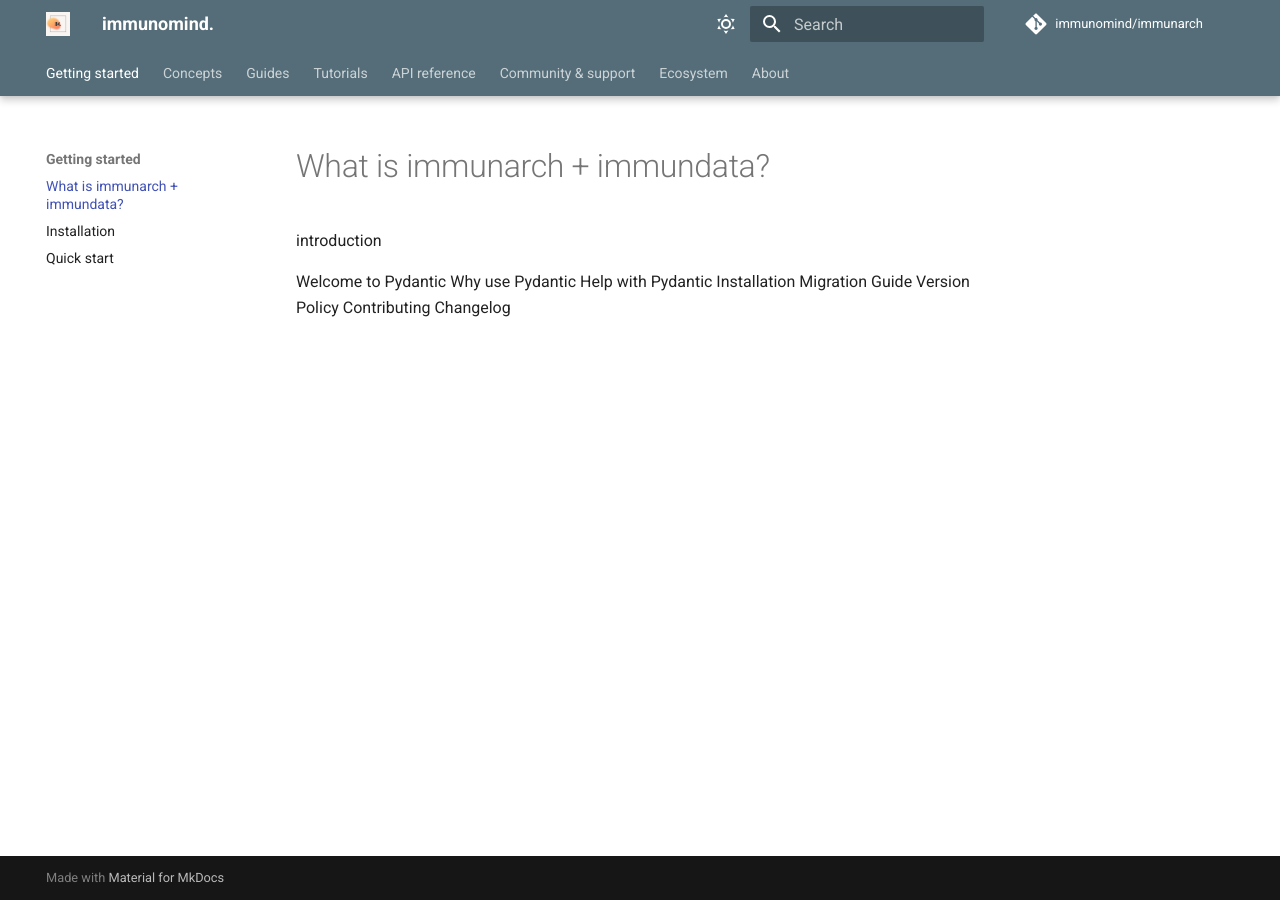
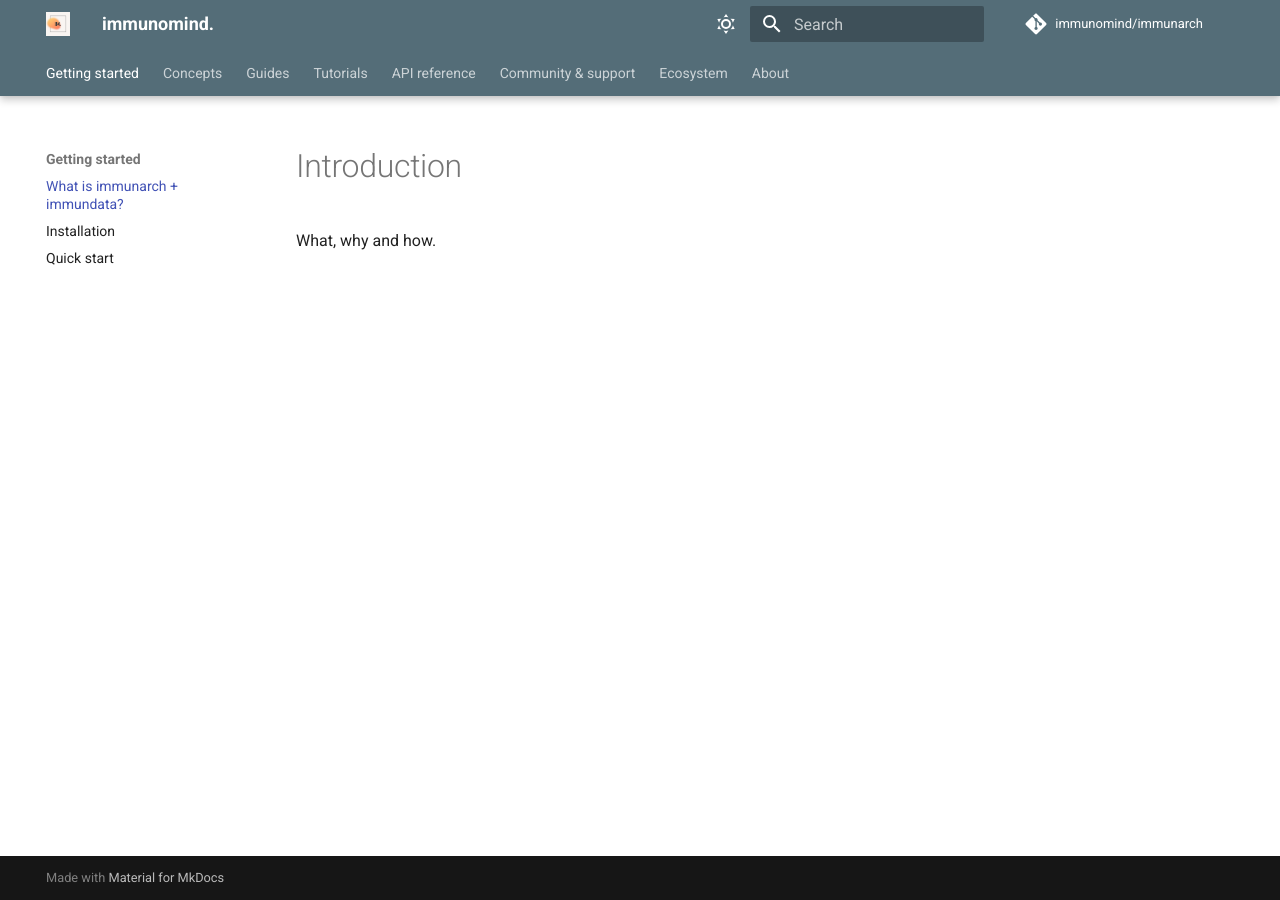
Before and after one commit to immunomind/docs, an MkDocs documentation site: the page built from docs/source/intro/introduction.md, in a window 1280 px wide. Built offline with MkDocs 1.6.1 and Material for MkDocs 9.7.7, drawn with Linux system fonts in a browser that asks for light colours; comment, search, counter and statistics services are not loaded.

Commit message:
fix: hopefully fix bad pages

```diff
--- a/docs/source/intro/introduction.md
+++ b/docs/source/intro/introduction.md
@@ -1,10 +1,3 @@
-introduction
+# Introduction
 
-Welcome to Pydantic
-Why use Pydantic
-Help with Pydantic
-Installation
-Migration Guide
-Version Policy
-Contributing
-Changelog
+What, why and how.
```
Also changed, not shown: docs/source/concepts/aggregation.md (+3 -0 lines), docs/source/concepts/data-units.md (+3 -0 lines), docs/source/concepts/immutability.md (+3 -0 lines), docs/source/guides/data-loading.md (+3 -0 lines), docs/source/guides/faq.md (+2 -0 lines), docs/source/guides/first-steps.md (+3 -0 lines), docs/source/guides/installation.md (+3 -0 lines), 1 other file.
